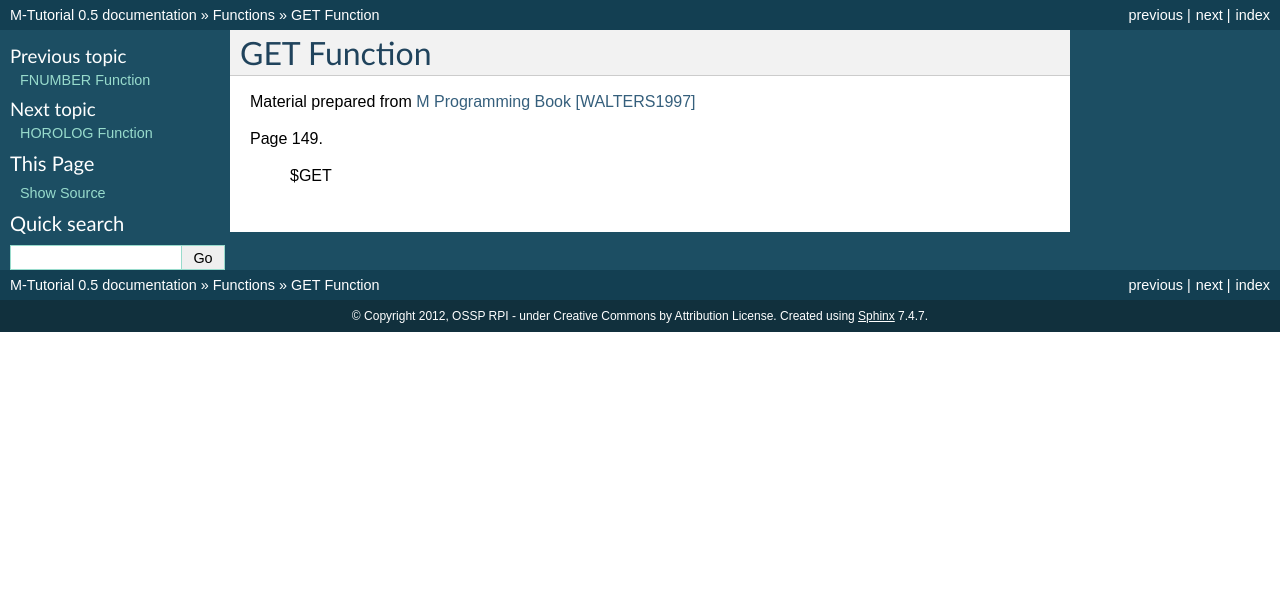
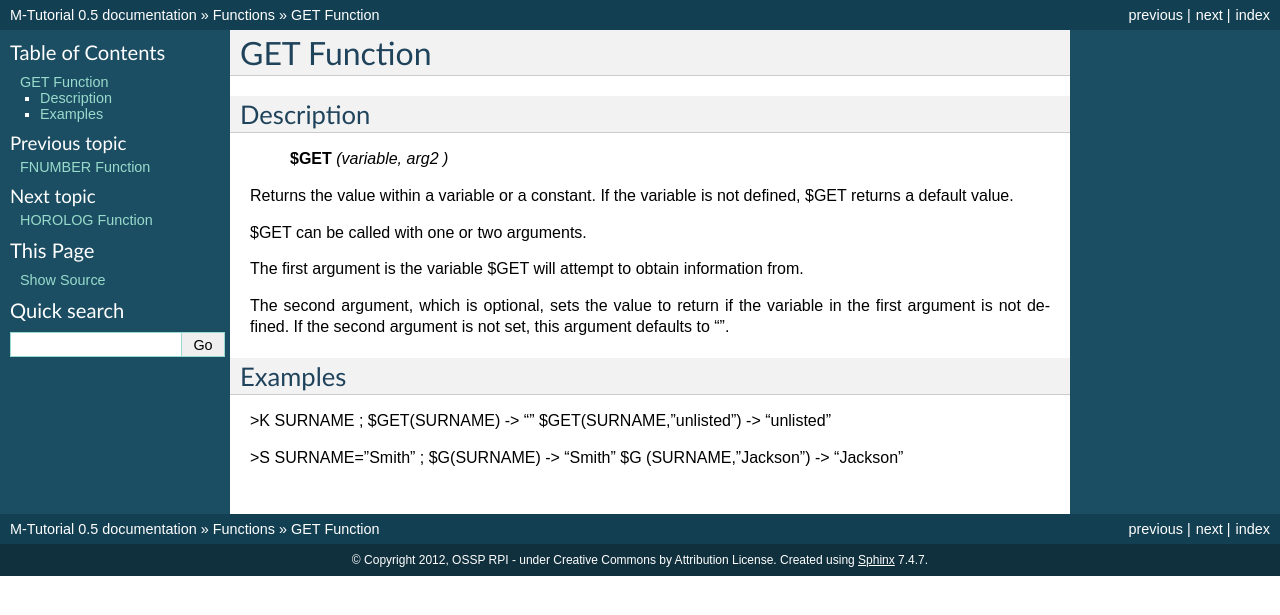
Before and after one commit to luisibanez/M-Tutorial, a Sphinx documentation site: the page built from source/GET_Function.rst, in a window 1280 px wide. Shown: the top 615 px of the page. Built offline with Sphinx 7.4.7, drawn with Linux system fonts in a browser that asks for light colours.

Commit message:
added details about the use of the GET function

```diff
--- a/source/GET_Function.rst
+++ b/source/GET_Function.rst
@@ -2,12 +2,23 @@
 GET Function
 =================
 
-Material prepared from `M Programming Book`_ [WALTERS1997]_
+Description
+###########
+  **$GET** *(variable, arg2 )*
 
-Page 149.
+Returns the value within a variable or a constant. If the variable is not defined, $GET returns a default value.
 
+$GET can be called with one or two arguments.
 
-    $GET
+The first argument is the variable $GET will attempt to obtain information from.
 
+The second argument, which is optional, sets the value to return if the variable in the first argument is not defined. If the second argument is not set, this argument defaults to "".
 
-.. _M Programming book: http://books.google.com/books?id=jo8_Mtmp30kC&printsec=frontcover&dq=M+Programming&hl=en&sa=X&ei=2mktT--GHajw0gHnkKWUCw&ved=0CDIQ6AEwAA#v=onepage&q=M%20Programming&f=false
+Examples
+########
+
+>K SURNAME ; $GET(SURNAME) -> ""
+$GET(SURNAME,"unlisted") -> "unlisted"
+
+>S SURNAME="Smith" ; $G(SURNAME) -> "Smith"
+$G (SURNAME,"Jackson") -> "Jackson"
```
